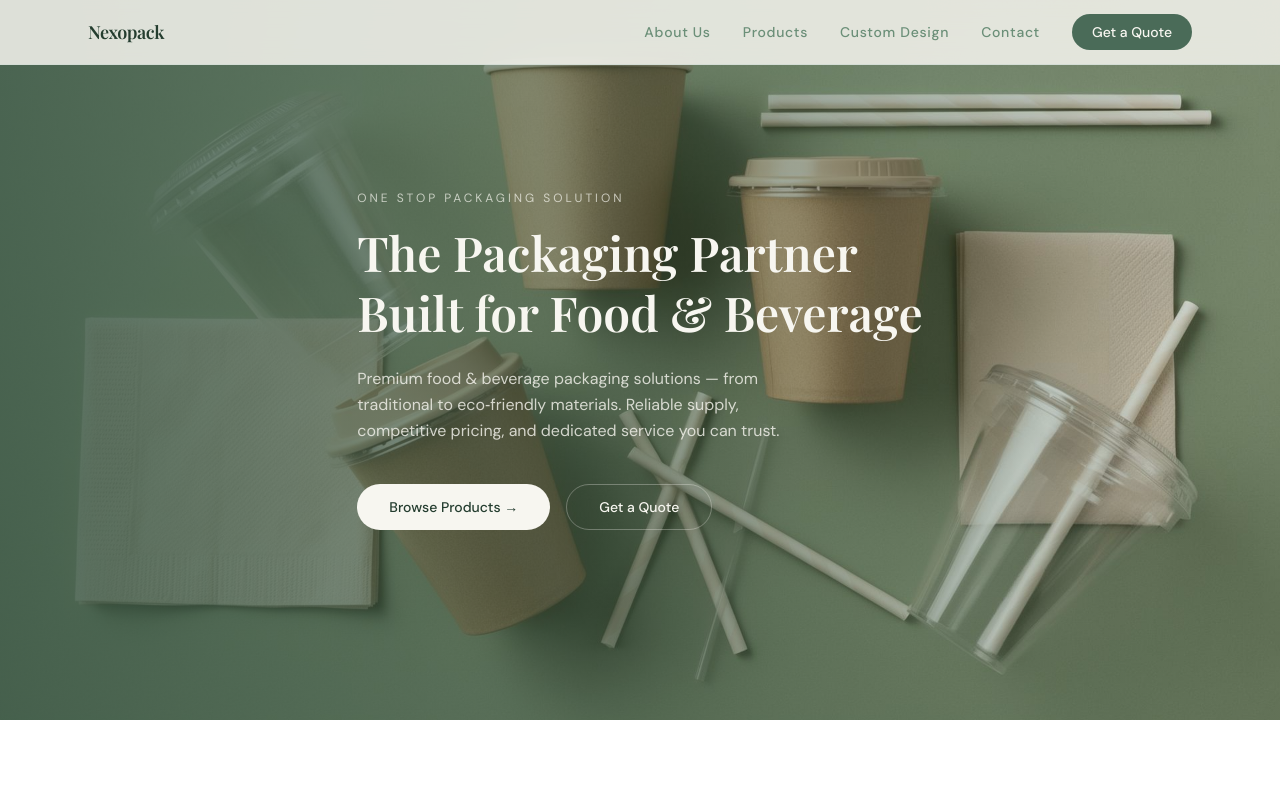
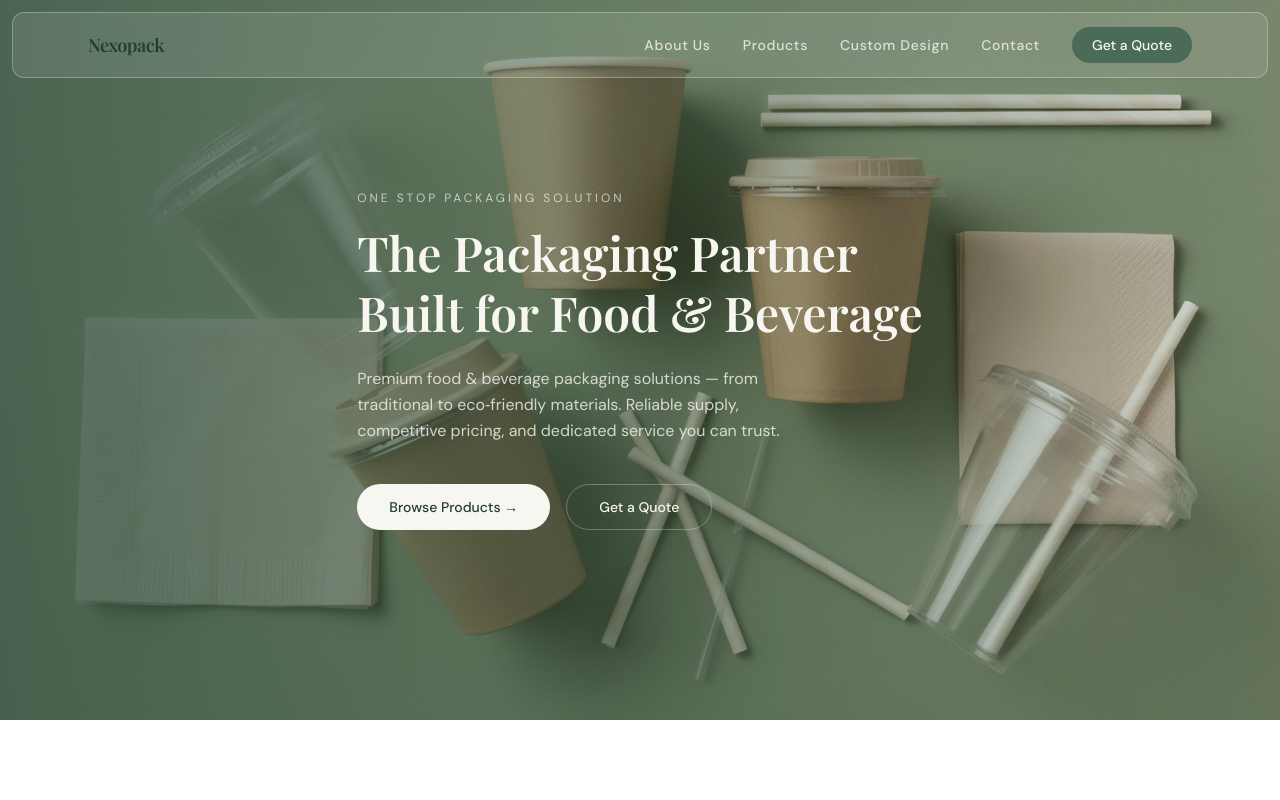
Before and after one commit to osson-star/nexopack-webpage, a website built with Vite: page index.html in a window 1280 px wide. Shown: the top 800 px of the page. Built offline with nearby package versions, Linux system fonts and the light colour scheme.

Commit message:
feat: update index.html navbar to frosted floating bar

```diff
--- a/index.html
+++ b/index.html
@@ -16,14 +16,14 @@
 <body class="font-sans bg-cream text-sage-900 antialiased selection:bg-sage-300 selection:text-white">
 
 <!-- Navbar -->
-<nav class="fixed top-0 left-0 right-0 z-50 transition-all duration-300 bg-cream/85 backdrop-blur-md border-b border-divider">
+<nav class="navbar-float">
     <div class="max-w-6xl mx-auto px-6 flex items-center justify-between h-16">
         <a href="index.html" class="font-display text-lg font-semibold text-sage-900 tracking-tight">Nexopack</a>
         <div class="flex items-center gap-8">
-            <a href="#about" class="hidden sm:block text-sage-500 hover:text-sage-900 text-sm font-medium transition-colors tracking-wider">About Us</a>
-            <a href="#products" class="hidden sm:block text-sage-500 hover:text-sage-900 text-sm font-medium transition-colors tracking-wider">Products</a>
-            <a href="#custom-design" class="hidden sm:block text-sage-500 hover:text-sage-900 text-sm font-medium transition-colors tracking-wider">Custom Design</a>
-            <a href="#contact" class="hidden sm:block text-sage-500 hover:text-sage-900 text-sm font-medium transition-colors tracking-wider">Contact</a>
+            <a href="#about" class="nav-link-item hidden sm:block text-sage-500 hover:text-sage-900 text-sm font-medium transition-colors tracking-wider">About Us</a>
+            <a href="#products" class="nav-link-item hidden sm:block text-sage-500 hover:text-sage-900 text-sm font-medium transition-colors tracking-wider">Products</a>
+            <a href="#custom-design" class="nav-link-item hidden sm:block text-sage-500 hover:text-sage-900 text-sm font-medium transition-colors tracking-wider">Custom Design</a>
+            <a href="#contact" class="nav-link-item hidden sm:block text-sage-500 hover:text-sage-900 text-sm font-medium transition-colors tracking-wider">Contact</a>
             <a href="#contact" class="bg-sage-700 hover:bg-sage-900 text-cream text-sm font-medium px-5 py-2 rounded-full transition-colors">Get a Quote</a>
         </div>
     </div>
```
